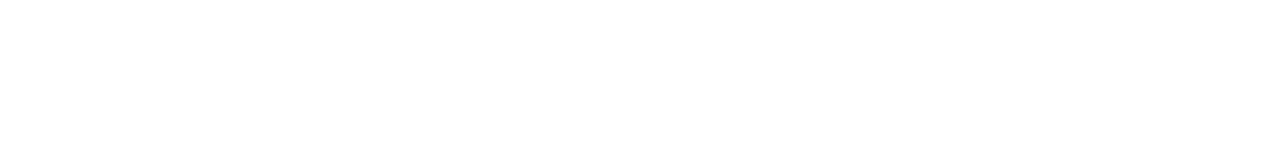
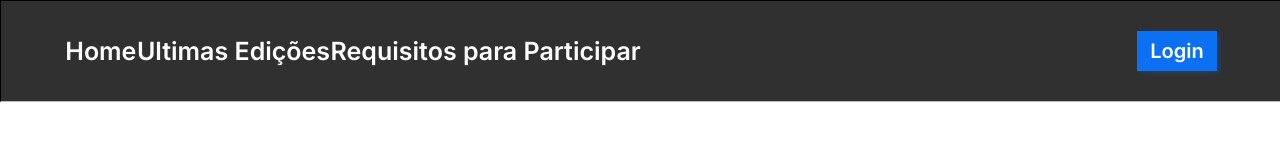
Before and after one commit to luquipedro/BootCamp---DNC, a plain HTML site: page index.html in a window 1280 px wide. Drawn offline with Linux system fonts and the light colour scheme.

Commit message:
Criação do Estilo CSS do Menu

```diff
--- a/index.html
+++ b/index.html
@@ -1,11 +1,24 @@
 <!DOCTYPE html>
 <html lang="pt-br">
+
 <head>
     <meta charset="UTF-8">
     <meta name="viewport" content="width=device-width, initial-scale=1.0">
-    <title>BootCamp Dnc</title>
+    <title>Bootcamp Dnc</title>
+    <link rel="stylesheet" href="style.css">
+
 </head>
+
 <body>
+    <nav id="principal">
+        <div id="menusuperior">
+            <a href="">Home</a>
+            <a href="">Ultimas Edições</a>
+            <a href=""> Requisitos para Participar</a>
+        </div>
+        <button>Login</button>
+    </nav>
 
 </body>
+
 </html>
--- /dev/null
+++ b/style.css
@@ -0,0 +1,53 @@
+    /* Importação de fonte*/
+    @import url('https://fonts.googleapis.com/css2?family=Inter:wght@100..900&display=swap');
+
+    body {
+        margin: 0px;
+        padding: 0px;
+    }
+
+    /* Menu de Navegação Principal*/
+    #principal {
+        width: 100%;
+        height: 100px;
+        border: 1px solid black;
+        background-color: #303030;
+        display: flex;
+        justify-content: space-between;
+        align-items: center;
+        border-bottom: 1px solid #BABABA;
+    }
+
+        #menusuperior {
+            display: flex;
+            width: 45%;
+            justify-content: space-around;
+            align-items: center;
+            margin-left: 5%;
+        }
+
+        #principal div a {
+            font-family: Inter;
+            font-size: 25px;
+            font-weight: 600;
+            color: white;
+            text-decoration: none;
+        }
+
+        #principal div a:hover {
+            color: #CCCCCC;
+        }
+
+        #principal button {
+            margin-right: 5%;
+            background-color: #0c70f2;
+            border: 0px;
+            height: 40px;
+            width: 80px;
+            font-family: Inter;
+            font-size: 20px;
+            font-weight: 600;
+            color: white;
+            box-shadow: 3px 2px 4px rgba(12, 112, 242, 0.25);
+            cursor: pointer;
+        }
```
